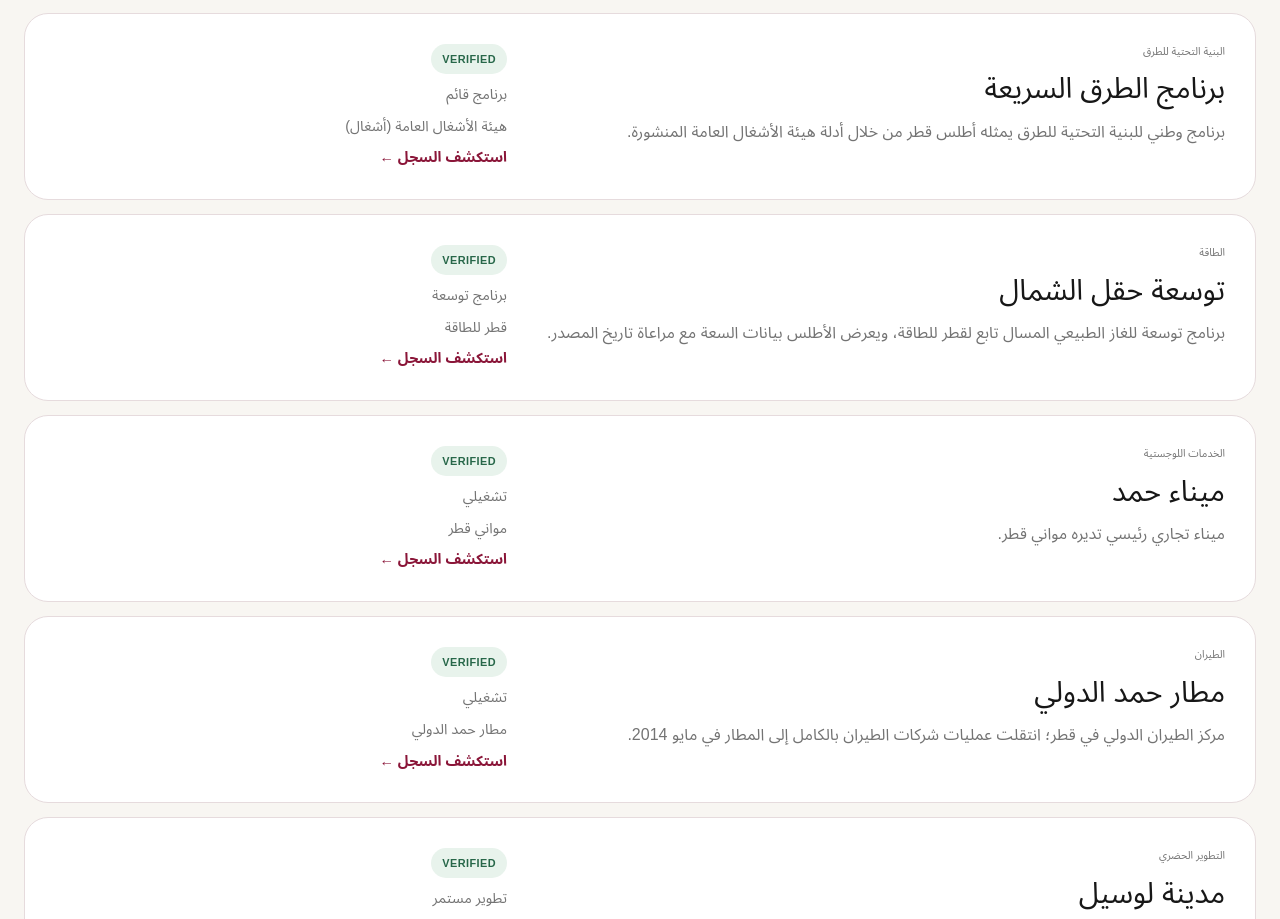
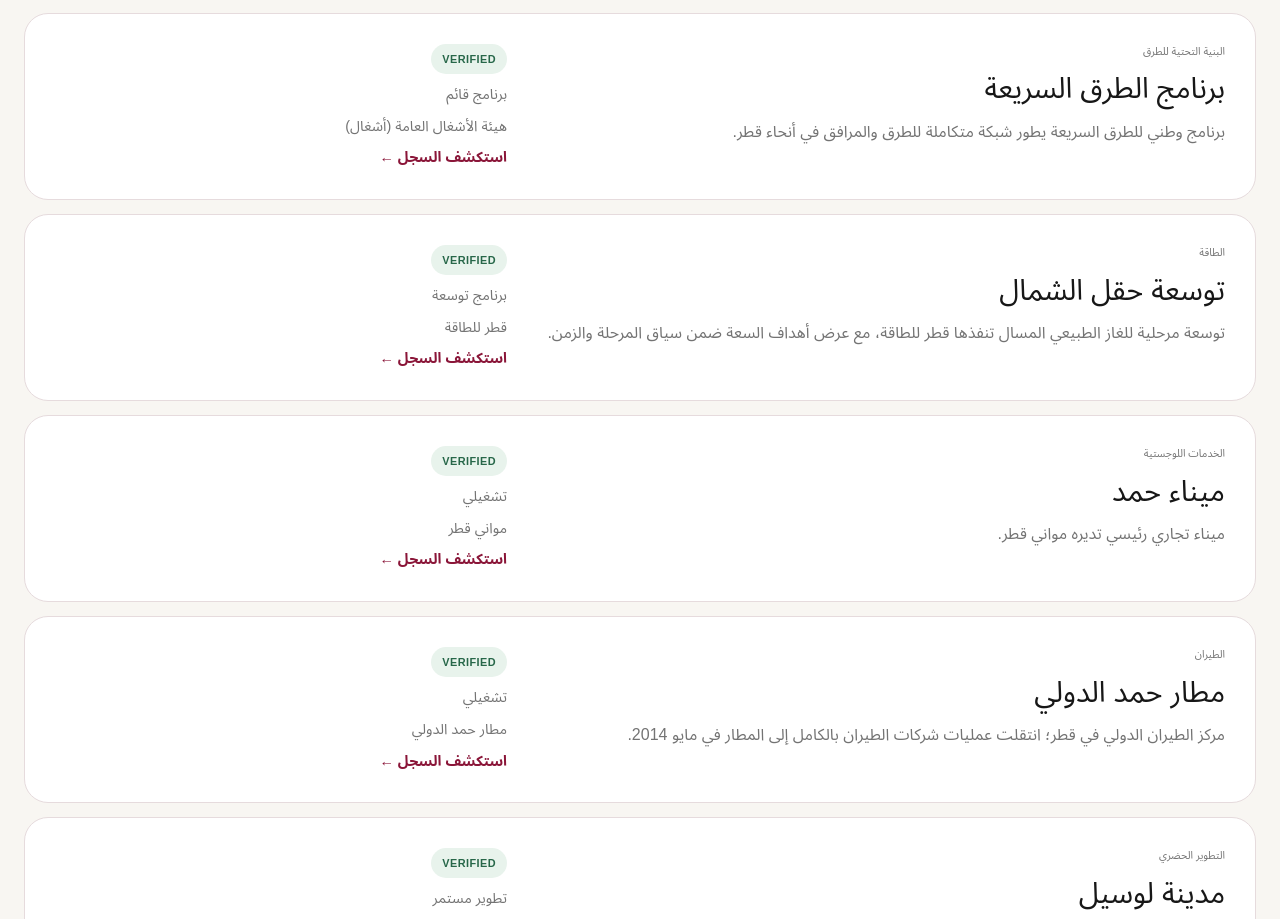
Before and after one commit to 1993bamrhol/qatar-atlas, a Next.js app: page /ar/projects in a window 1280 px wide. Shown: the part 1059-1978 px from the top of the page. Built offline with nearby package versions, Linux system fonts and the light colour scheme.

Commit message:
feat(content): localize enriched project evidence

```diff
--- a/data/projects-ar.ts
+++ b/data/projects-ar.ts
@@ -1,8 +1,8 @@
 import type {Project} from "@/data/projects";export type ArabicProjectView={name:string;sector:string;status:string;summary:string;operator:string;sourceLabel:string;milestones?:Record<string,string>;facts?:Record<string,[string,string]>;places?:Record<string,string>;relationships?:Record<string,{label:string;note:string}>};export const projectsAr:Record<string,ArabicProjectView>={
 "doha-metro":{name:"مترو الدوحة",sector:"النقل",status:"تشغيلي",summary:"شبكة سكك حديدية حضرية بطول 76 كم تديرها شركة سكك الحديد القطرية (الريل). بدأ التشغيل العام في 2019.",operator:"شركة سكك الحديد القطرية (الريل)",sourceLabel:"مكتب الاتصال الحكومي · برامج ومشاريع رؤية قطر الوطنية 2030",milestones:{"8 May 2019":"بدء خدمة الركاب","10 Dec 2019":"افتتاح الخط الأخضر واكتمال التشغيل العام عبر شبكة الخطوط الثلاثة"},facts:{"Network length":["طول الشبكة","76 كم"],"Stations":["المحطات","37"],"Lines":["الخطوط","3 · الأحمر، الأخضر، الذهبي"],"Manager":["المدير","شركة الريل"]},places:{Doha:"الدوحة",Lusail:"لوسيل","Hamad International Airport":"مطار حمد الدولي"},relationships:{"Qatar Rail":{label:"شركة الريل",note:"تحدد الصفحة الرسمية لمكتب الاتصال الحكومي شركة الريل باعتبارها مدير الشبكة."},"Qatar National Vision 2030":{label:"رؤية قطر الوطنية 2030",note:"يعرض مكتب الاتصال الحكومي مترو الدوحة ضمن سياق برامج ومشاريع البنية التحتية المرتبطة بالرؤية."}}},
 "lusail-tram":{name:"ترام لوسيل",sector:"النقل",status:"تشغيلي",summary:"شبكة ترام حضرية في لوسيل تديرها شركة الريل وبدأ تشغيلها العام في 2022.",operator:"شركة الريل",sourceLabel:"مكتب الاتصال الحكومي · برامج ومشاريع رؤية قطر الوطنية 2030",milestones:{"2022":"بدء التشغيل العام"}},
-"expressway-programme":{name:"برنامج الطرق السريعة",sector:"البنية التحتية للطرق",status:"برنامج قائم",summary:"برنامج وطني للبنية التحتية للطرق يمثله أطلس قطر من خلال أدلة هيئة الأشغال العامة المنشورة.",operator:"هيئة الأشغال العامة (أشغال)",sourceLabel:"أشغال · برنامج الطرق السريعة"},
-"north-field-expansion":{name:"توسعة حقل الشمال",sector:"الطاقة",status:"برنامج توسعة",summary:"برنامج توسعة للغاز الطبيعي المسال تابع لقطر للطاقة، ويعرض الأطلس بيانات السعة مع مراعاة تاريخ المصدر.",operator:"قطر للطاقة",sourceLabel:"قطر للطاقة · الغاز الطبيعي المسال"},
+"expressway-programme":{name:"برنامج الطرق السريعة",sector:"البنية التحتية للطرق",status:"برنامج قائم",summary:"برنامج وطني للطرق السريعة يطور شبكة متكاملة للطرق والمرافق في أنحاء قطر.",operator:"هيئة الأشغال العامة (أشغال)",sourceLabel:"أشغال · برنامج الطرق السريعة",facts:{"Programme scale":["نطاق البرنامج","نحو 800 كم"],"Projects":["المشاريع","أكثر من 30"],"Contracts":["العقود","46"],"Infrastructure":["البنية التحتية","طرق + مرافق متكاملة"]},places:{Doha:"الدوحة","Major cities":"المدن الرئيسية","Outer areas":"المناطق الخارجية"},relationships:{"Public Works Authority (Ashghal)":{label:"هيئة الأشغال العامة (أشغال)",note:"أشغال هي الجهة العامة التي تنفذ وتدير برنامج الطرق السريعة."}}},
+"north-field-expansion":{name:"توسعة حقل الشمال",sector:"الطاقة",status:"برنامج توسعة",summary:"توسعة مرحلية للغاز الطبيعي المسال تنفذها قطر للطاقة، مع عرض أهداف السعة ضمن سياق المرحلة والزمن.",operator:"قطر للطاقة",sourceLabel:"قطر للطاقة · الغاز الطبيعي المسال",facts:{"Baseline capacity":["السعة الأساسية","77 مليون طن سنويًا"],"NFE target":["هدف حقل الشمال الشرقي","110 ملايين طن سنويًا"],"NFS target":["هدف حقل الشمال الجنوبي","126 مليون طن سنويًا"],"NFW target":["هدف حقل الشمال الغربي","142 مليون طن سنويًا بحلول نهاية 2030"]},milestones:{"NFE":"المرحلة الأولى تستهدف 110 ملايين طن سنويًا","NFS":"المرحلة الثانية تستهدف 126 مليون طن سنويًا","NFW · end 2030":"المرحلة الثالثة تستهدف 142 مليون طن سنويًا"},relationships:{"QatarEnergy":{label:"قطر للطاقة",note:"تذكر قطر للطاقة أنها تنفذ مشاريع توسعة الغاز الطبيعي المسال في حقل الشمال."}}},
 "hamad-port":{name:"ميناء حمد",sector:"الخدمات اللوجستية",status:"تشغيلي",summary:"ميناء تجاري رئيسي تديره مواني قطر.",operator:"مواني قطر",sourceLabel:"مواني قطر · ميناء حمد",milestones:{"Dec 2016":"بدء العمليات","5 Sep 2017":"الافتتاح الرسمي"}},
 "hamad-international-airport":{name:"مطار حمد الدولي",sector:"الطيران",status:"تشغيلي",summary:"مركز الطيران الدولي في قطر؛ انتقلت عمليات شركات الطيران بالكامل إلى المطار في مايو 2014.",operator:"مطار حمد الدولي",sourceLabel:"الخطوط الجوية القطرية · التشغيل الكامل لمطار حمد الدولي",milestones:{"27 May 2014":"انتقال عمليات شركات الطيران بالكامل إلى مطار حمد الدولي"}},
 "lusail-city":{name:"مدينة لوسيل",sector:"التطوير الحضري",status:"تطوير مستمر",summary:"مشروع تطوير حضري رئيسي لشركة الديار القطرية، ممثل في الأطلس من خلال مصدر المخطط الرئيسي الرسمي.",operator:"شركة لوسيل للتطوير العقاري",sourceLabel:"لوسيل · المخطط الرئيسي"},
```
